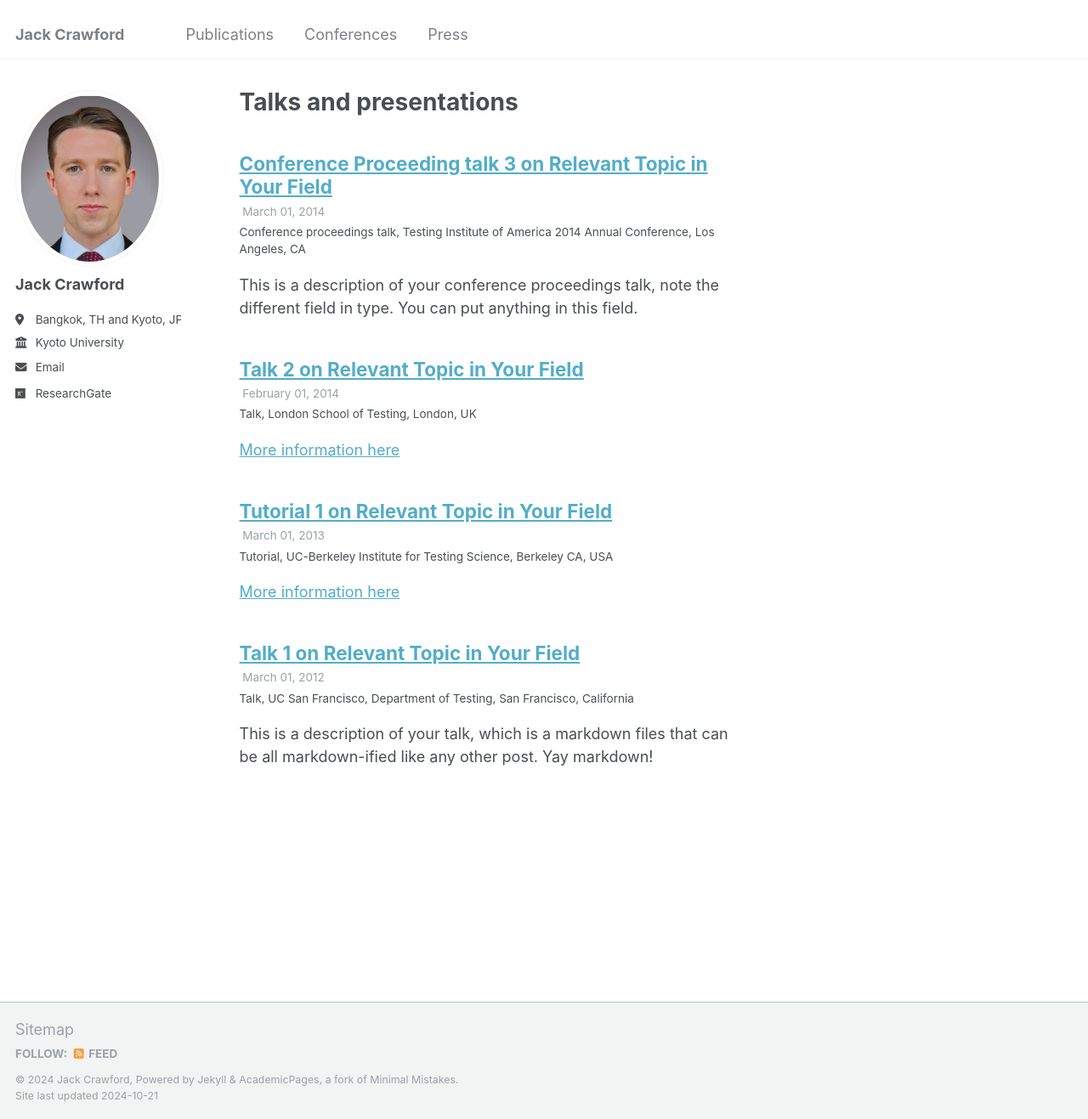
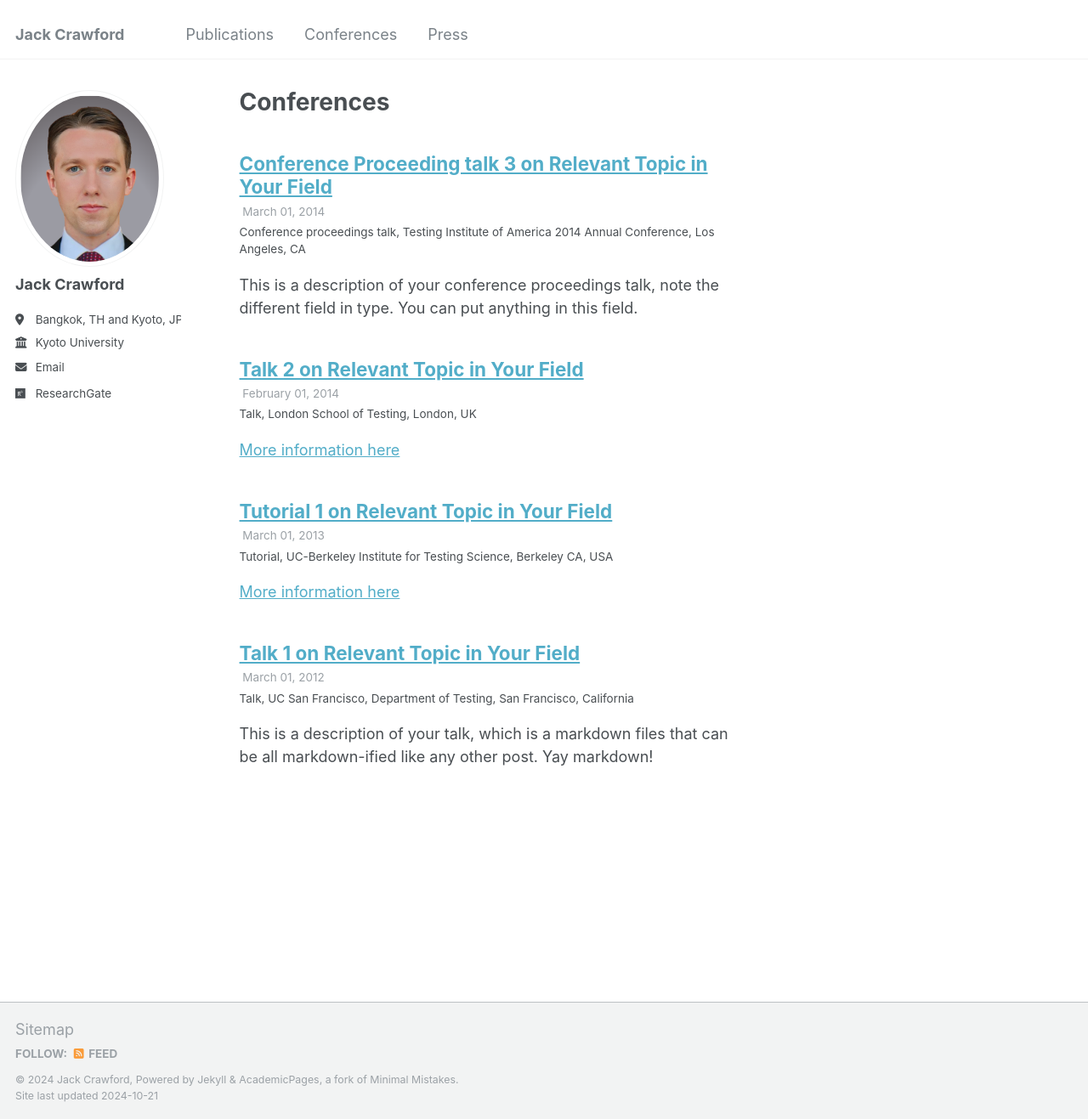
Before and after one commit to jackgcrawford/jackcrawford, a Jekyll site: the page built from _pages/talks.html, in a window 1280 px wide and 1317 px high. Shown: the whole window at 85% size. Built offline with Jekyll 4.4.1, drawn with Linux system fonts in a browser that asks for light colours.

Commit message:
Update talks.html

```diff
--- a/_pages/talks.html
+++ b/_pages/talks.html
@@ -1,7 +1,7 @@
 ---
 layout: archive
-title: "Talks and presentations"
-permalink: /talks/
+title: "Conferences"
+permalink: /conferences/
 author_profile: true
 ---
 
```
